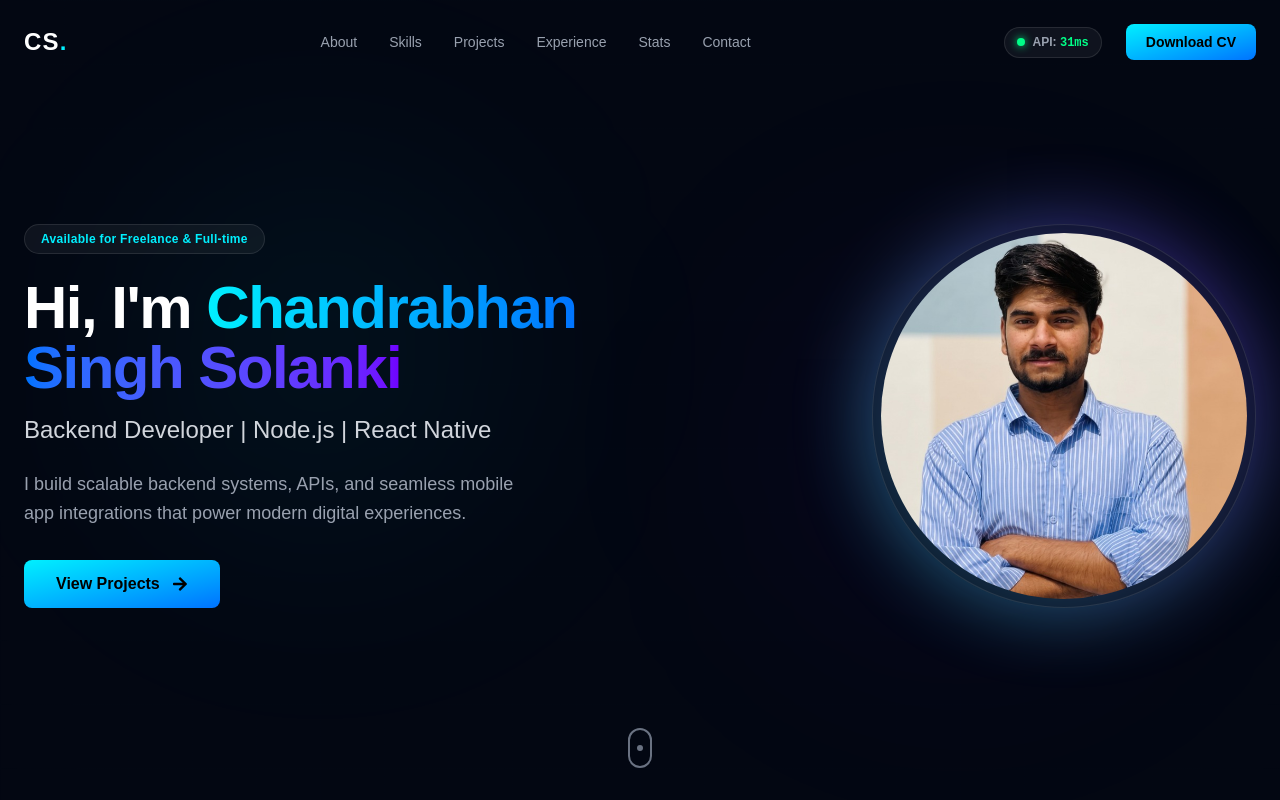
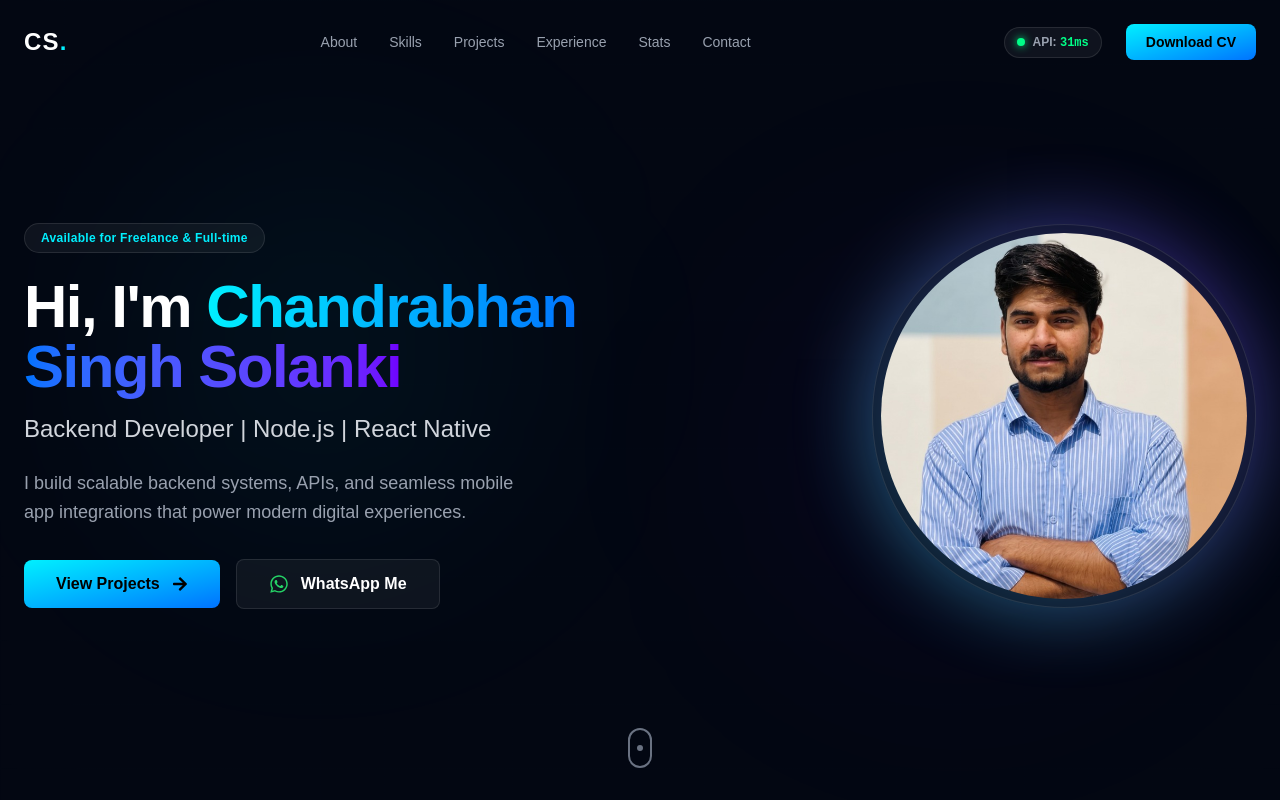
Before and after one commit to chandrabhan111/my_portfolio, a React (Vite) app: page / in a window 1280 px wide. Shown: the top 800 px of the page. Built offline with nearby package versions, Linux system fonts and the light colour scheme.

Commit message:
Add WhatsApp button with real number to Hero

```diff
--- a/index.html
+++ b/index.html
@@ -4,11 +4,11 @@
     <meta charset="UTF-8" />
     <link rel="icon" type="image/svg+xml" href="/favicon.svg" />
     <meta name="viewport" content="width=device-width, initial-scale=1.0" />
-    <title>Chandrabhan Singh Solanki | Backend Developer Portfolio</title>
-    <meta name="description" content="Portfolio of Chandrabhan Singh Solanki, a Backend Developer specializing in Node.js, Express, MongoDB, Firebase, and React Native integrations." />
+    <title>Chandrabhan Singh Solanki | Software Developer & Freelancer</title>
+    <meta name="description" content="Portfolio of Chandrabhan Singh Solanki. Specialized in building dynamic websites, AI products, UGC ads, and offering comprehensive freelance tech solutions." />
     <!-- Open Graph / Social Media Meta Tags -->
-    <meta property="og:title" content="Chandrabhan Singh Solanki | Backend Developer" />
-    <meta property="og:description" content="Portfolio of Chandrabhan Singh Solanki, a Backend Developer specializing in Node.js, Express, MongoDB, Firebase, and React Native integrations." />
+    <meta property="og:title" content="Chandrabhan Singh Solanki | Software Developer & Freelancer" />
+    <meta property="og:description" content="Portfolio of Chandrabhan Singh Solanki. Specialized in building dynamic websites, AI products, UGC ads, and offering comprehensive freelance tech solutions." />
     <meta property="og:image" content="https://chandrabhan111.github.io/my_portfolio/og_banner.png" />
     <meta property="og:url" content="https://chandrabhan111.github.io/my_portfolio/" />
     <meta property="og:type" content="website" />
--- a/src/components/Hero.jsx
+++ b/src/components/Hero.jsx
@@ -1,5 +1,5 @@
 import { motion } from 'framer-motion';
-import { FaArrowRight } from 'react-icons/fa';
+import { FaArrowRight, FaWhatsapp } from 'react-icons/fa';
 
 export default function Hero() {
   return (
@@ -35,6 +35,7 @@ export default function Hero() {
             I build scalable backend systems, APIs, and seamless mobile app integrations that power modern digital experiences.
           </p>
 
+          <div className="flex flex-wrap items-center gap-4">
             <a
               href="#projects"
               className="group px-8 py-3 bg-gradient-to-br from-brand-primary to-brand-accent text-black font-bold rounded-lg hover:shadow-[0_0_20px_rgba(0,240,255,0.4)] hover:-translate-y-0.5 transition-all duration-300 flex items-center gap-3"
@@ -42,6 +43,17 @@ export default function Hero() {
               <span>View Projects</span>
               <FaArrowRight className="group-hover:translate-x-1 transition-transform duration-300" />
             </a>
+
+            <a
+              href="https://wa.me/916378091973?text=Hi%20Chandrabhan,%20I%20saw%20your%20portfolio%20and%20would%20like%20to%20connect!"
+              target="_blank"
+              rel="noopener noreferrer"
+              className="group px-8 py-3 bg-white/5 border border-white/10 text-white font-bold rounded-lg hover:bg-[#25D366]/20 hover:border-[#25D366]/50 hover:text-[#25D366] hover:shadow-[0_0_20px_rgba(37,211,102,0.2)] hover:-translate-y-0.5 transition-all duration-300 flex items-center gap-3"
+            >
+              <FaWhatsapp className="text-xl text-[#25D366] group-hover:scale-110 transition-transform duration-300" />
+              <span>WhatsApp Me</span>
+            </a>
+          </div>
         </motion.div>
 
         {/* Right: Image Wrapper */}
```
Also changed, not shown: public/og_banner.png. Lines whose indentation alone changed are shown as unchanged.
